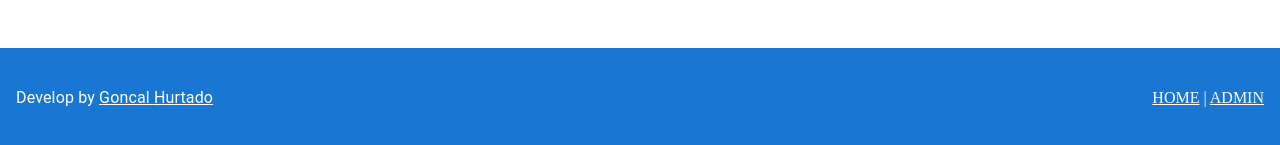
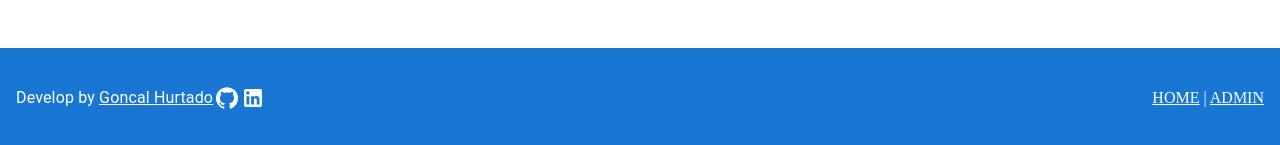
Before and after one commit to goncalhurtado/hotel-software, a React (Vite) app: page / in a window 1280 px wide. Shown: the part 1469-1614 px from the top of the page. Built offline with nearby package versions, Linux system fonts and the light colour scheme; no server answers; the HTML template or start-up script is replaced by a standard one.

Commit message:
addded links to navbar

```diff
--- a/src/components/BookingForm.jsx
+++ b/src/components/BookingForm.jsx
@@ -83,7 +83,6 @@ const BookingForm = ({ selected, setSuccessInfo }) => {
           margin: "auto",
           marginTop: "20px",
         }}
-        novalidateBooking
         autoComplete="off"
         onSubmit={handleSubmit}
       >
--- a/src/components/Footer.jsx
+++ b/src/components/Footer.jsx
@@ -2,15 +2,16 @@ import React from "react";
 import Typography from "@mui/material/Typography";
 import Box from "@mui/material/Box";
 import { useNavigate } from "react-router-dom";
+import GitHubIcon from "@mui/icons-material/GitHub";
+import LinkedInIcon from "@mui/icons-material/LinkedIn";
 
 const Footer = () => {
   const navigate = useNavigate();
   return (
     <Box
       sx={{
-        // width: "100%",
         height: "100px",
-        marginTop: "auto",
+        // marginTop: "auto",
         backgroundColor: "#1976D2",
         color: "#FFFFFF",
         textAlign: "center",
@@ -23,8 +24,13 @@ const Footer = () => {
         flexDirection={{ xs: "column", md: "row" }}
         height={"100%"}
       >
-        <Box>
-          <Typography variant="body1" padding={2}>
+        <Box display={"flex"} alignItems={"center"}>
+          <Typography
+            variant="body1"
+            paddingTop={2}
+            paddingBottom={2}
+            paddingLeft={2}
+          >
             Develop by{" "}
             <a
               style={{
@@ -32,14 +38,29 @@ const Footer = () => {
                 textDecoration: "underline",
                 cursor: "pointer",
               }}
-              // href="goncalhurtado.netlify.app"
+              href="https://goncalhurtado.netlify.app/"
               target="_blank"
             >
               Goncal Hurtado
             </a>
           </Typography>
+          <GitHubIcon
+            style={{ cursor: "pointer", marginLeft: "2px" }}
+            onClick={(e) => {
+              window.open("https://github.com/goncalhurtado", "_blank");
+            }}
+          />
+          <LinkedInIcon
+            style={{ cursor: "pointer", marginLeft: "2px" }}
+            onClick={(e) => {
+              window.open(
+                "https://www.linkedin.com/in/goncalhurtado/",
+                "_blank"
+              );
+            }}
+          />
         </Box>
-        <Box padding={2}>
+        <Box padding={{ xs: 0, sm: 2 }}>
           <a
             onClick={() => {
               navigate("/");
--- a/src/components/home/CarouselHome.jsx
+++ b/src/components/home/CarouselHome.jsx
@@ -65,6 +65,7 @@ const CarouselHome = () => {
             padding: "0px",
             margin: "0px",
           }}
+          textAlign={"center"}
         >
           HOTEL GONCAL
         </Typography>
--- a/src/pages/Home.jsx
+++ b/src/pages/Home.jsx
@@ -3,7 +3,6 @@ import Typography from "@mui/material/Typography";
 import Box from "@mui/material/Box";
 import CarouselHome from "../components/home/CarouselHome";
 import Benefits from "../components/home/Benefits";
-import Button from "@mui/material/Button";
 import { useNavigate } from "react-router-dom";
 
 const Home = () => {
@@ -12,7 +11,11 @@ const Home = () => {
   return (
     <Box>
       <CarouselHome />
-      <Box padding={15}>
+      <Box
+        padding={{ xs: 1, sm: 15 }}
+        paddingTop={{ xs: 5 }}
+        paddingBottom={{ xs: 5 }}
+      >
         <Typography variant="h4" textAlign={"center"}>
           Welcome to Hotel Goncal
         </Typography>
@@ -25,7 +28,11 @@ const Home = () => {
         <Benefits />
       </Box>
       <Box>
-        <Typography variant="h4" textAlign={"center"} padding={10}>
+        <Typography
+          variant="h4"
+          textAlign={"center"}
+          padding={{ xs: 3, sm: 10 }}
+        >
           Don't keep waiting,{" "}
           <a
             style={{ textDecoration: "underline", cursor: "pointer" }}
--- a/src/pages/admin/AdminRooms.jsx
+++ b/src/pages/admin/AdminRooms.jsx
@@ -6,8 +6,6 @@ import { axiosInstance } from "../../config/axiosInstance";
 import TableRoom from "../../components/admin/rooms/TableRoom";
 import { useState } from "react";
 import ModalRoom from "../../components/admin/rooms/ModalRoom";
-
-// import { useEffect } from "react";
 
 const AdminRooms = () => {
   const [rooms, setRooms] = useState([]);
```
Also changed, not shown: src/App.jsx (+6 -6 lines), src/pages/admin/AdminContact.jsx (+5 -6 lines).
